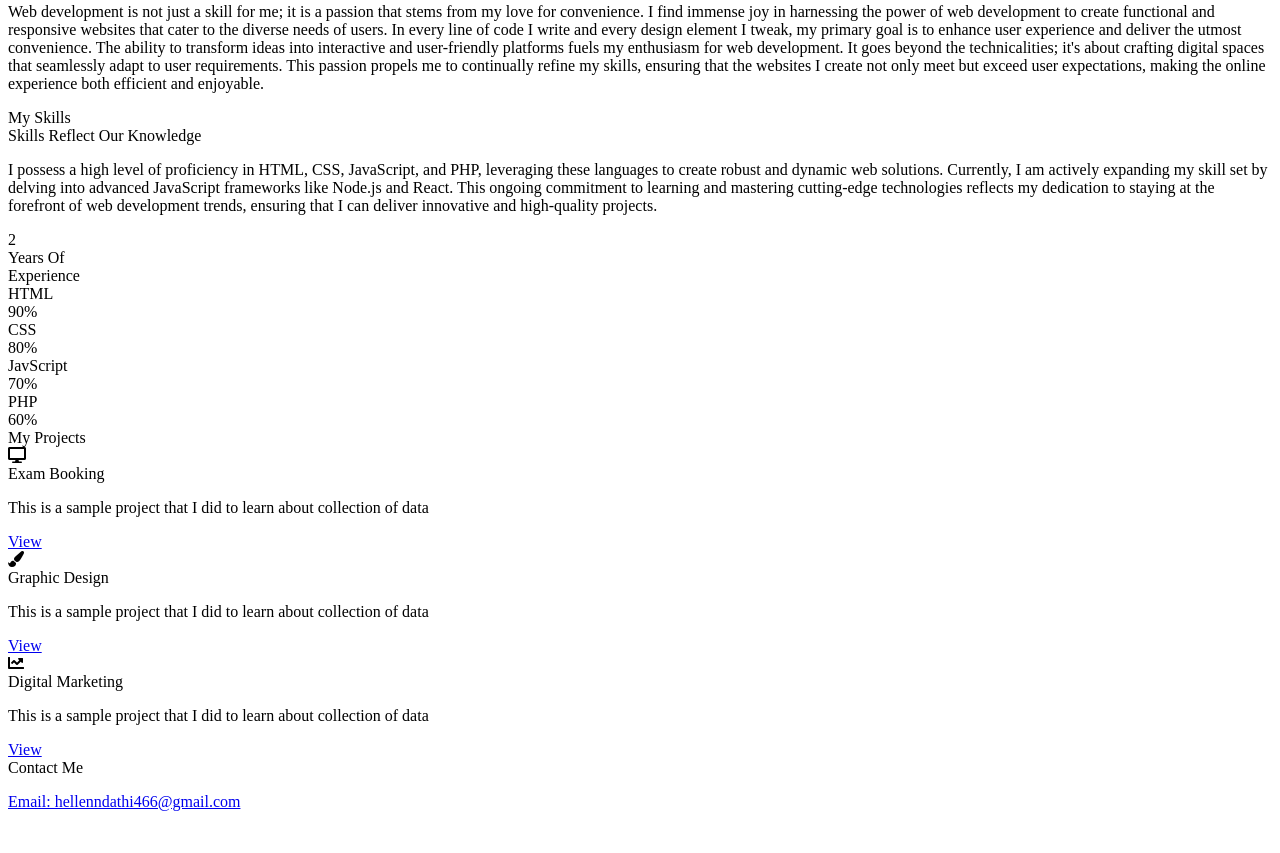
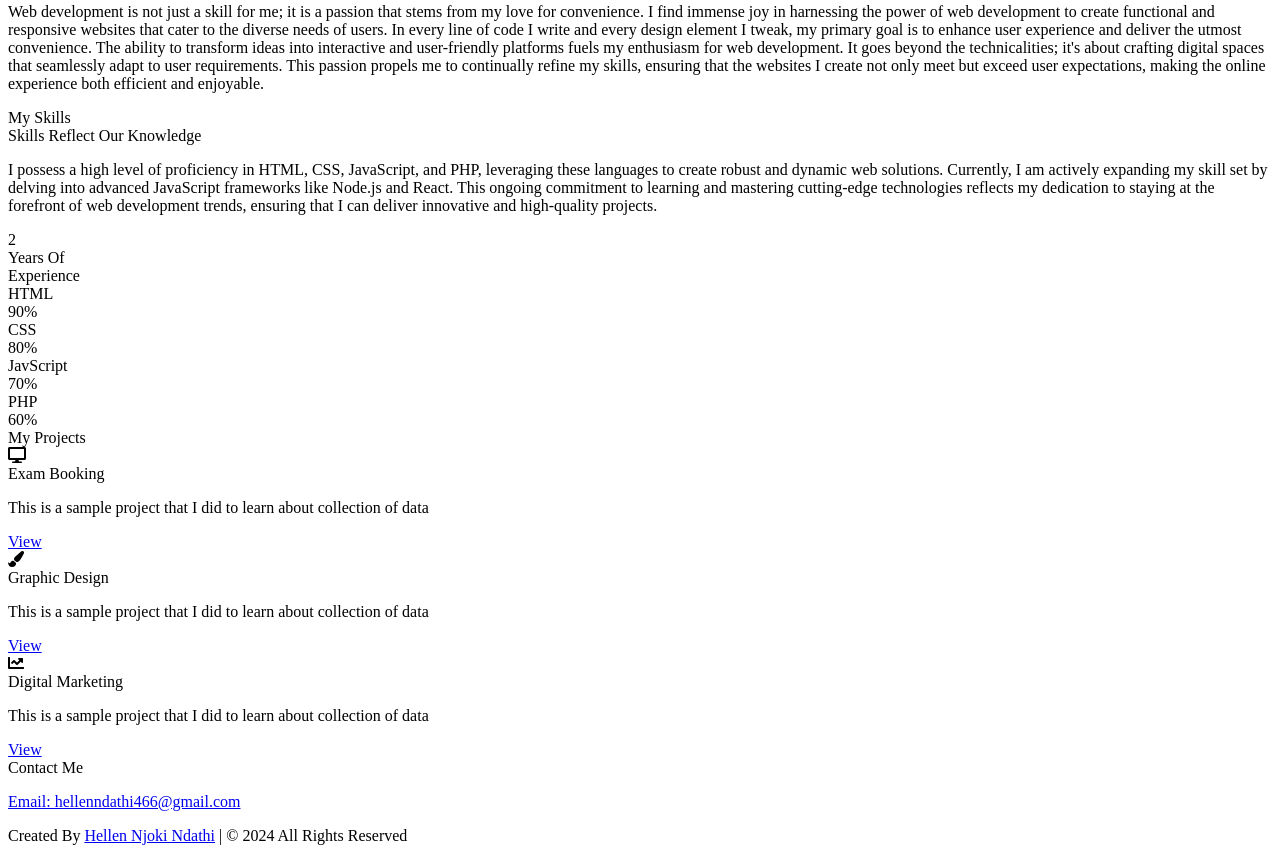
Before and after one commit to Ndathi08/estdev-portfolio, a plain HTML site: page index.html in a window 1280 px wide. Shown: the part 359-1212 px from the top of the page. Before the commit the page ends 1186 px from the top, so only its background shows below. Drawn offline with Linux system fonts and the light colour scheme.

Commit message:
feat: add footer section

```diff
--- a/index.html
+++ b/index.html
@@ -157,5 +157,13 @@
       </div>
     </div>
   </section>
+  <!-- Footer Section Start -->
+  <footer>
+    <div class="text">
+      <span>Created By <a href="#">Hellen Njoki Ndathi</a> | &#169; 2024 All Rights Reserved</span>
+    </div>
+  </footer>
+
+  <script src="script.js"></script>
 </body>
 </html>
```
